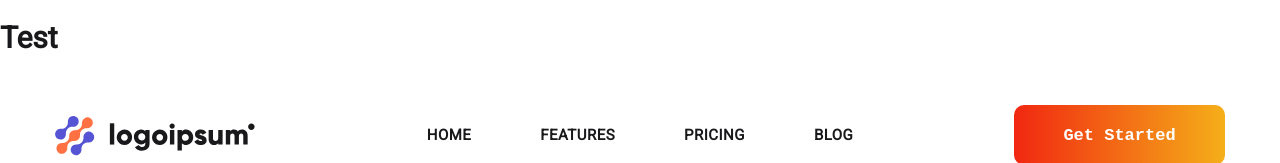
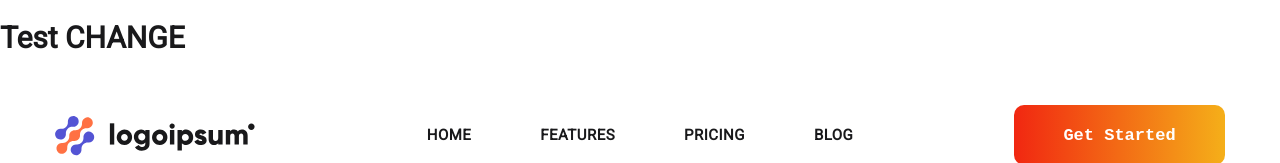
Before and after one commit to IgorAlshuk/Logoip-HW2, a plain HTML site: page index.html in a window 1280 px wide. Shown: the top 163 px of the page. Drawn offline with Linux system fonts and the light colour scheme; grey boxes are pictures that could not be loaded.

Commit message:
test change

```diff
--- a/index.html
+++ b/index.html
@@ -9,7 +9,7 @@
 	<link href="https://fonts.googleapis.com/css2?family=DM+Sans:wght@400;700&family=Mulish&family=Roboto&display=swap" rel="stylesheet">
 	<link rel="stylesheet" href="css/style.css">
 </head>
-<h1>Test</h1>
+<h1>Test CHANGE</h1>
 	<header id="header" class="header">
 		<div class="container">
 			<div class="nav">
```
